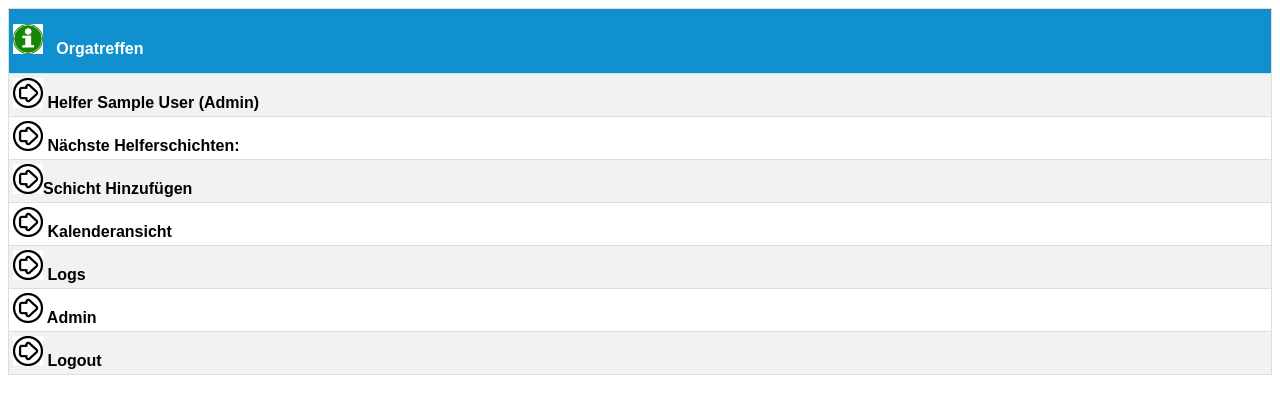
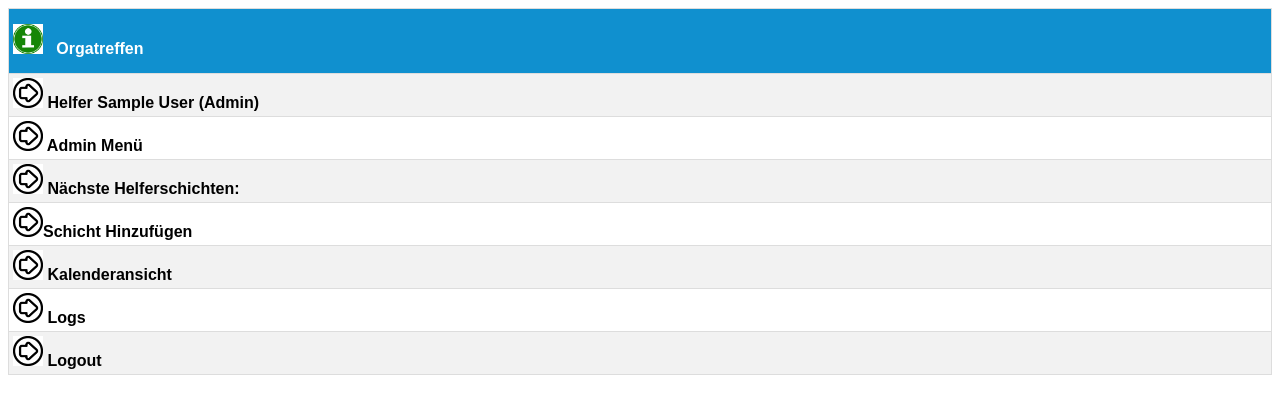
Before and after one commit to iridos/Bengelsystem, a PHP site: page /index.php in a window 1280 px wide. Shown: the top 414 px of the page. Run offline with PHP 8.4, Linux system fonts and the light colour scheme; the visitor is signed in with stand-in values (Sample User, id 1); data that the repository does not hold is empty.

Commit message:
admin menue nach oben und bennennung admin menu statt nur admin

```diff
--- a/html/index.php
+++ b/html/index.php
@@ -40,6 +40,16 @@ if ($HelferIsAdmin) {
 ?>
     </b>  </td>
   </tr>
+  <?php
+    if ($HelferIsAdmin) {
+        ?>
+  <tr onclick="window.location.href='Admin.php';">
+    <td><img src="Bilder/PfeilRechts2.jpeg" style="width:30px;height:30px;"><b> Admin Menü</b></td>
+
+  </tr>
+        <?php
+    }
+    ?>
   <tr onclick="window.location.href='MeineSchichten.php';">
     <td>
         <img src="Bilder/PfeilRechts2.jpeg" style="width:30px;height:30px;"> <b>Nächste Helferschichten:</b>
@@ -118,17 +128,6 @@ while ($zeile = mysqli_fetch_array($db_erg, MYSQLI_ASSOC) and $iCount < 3) {
     <td><img src="Bilder/PfeilRechts2.jpeg" style="width:30px;height:30px;"><b> Logs</b></td>
 
   </tr>
-  <?php
-    if ($HelferIsAdmin) {
-        ?>
-  <tr onclick="window.location.href='Admin.php';">
-    <td><img src="Bilder/PfeilRechts2.jpeg" style="width:30px;height:30px;"><b> Admin</b></td>
-
-  </tr>
-        <?php
-    }
-    ?>
-
   </tr>
   <tr onclick="window.location.href='index.php?logout=1';">
     <td><img src="Bilder/PfeilRechts2.jpeg" style="width:30px;height:30px;"><b> Logout</b></td>
```
